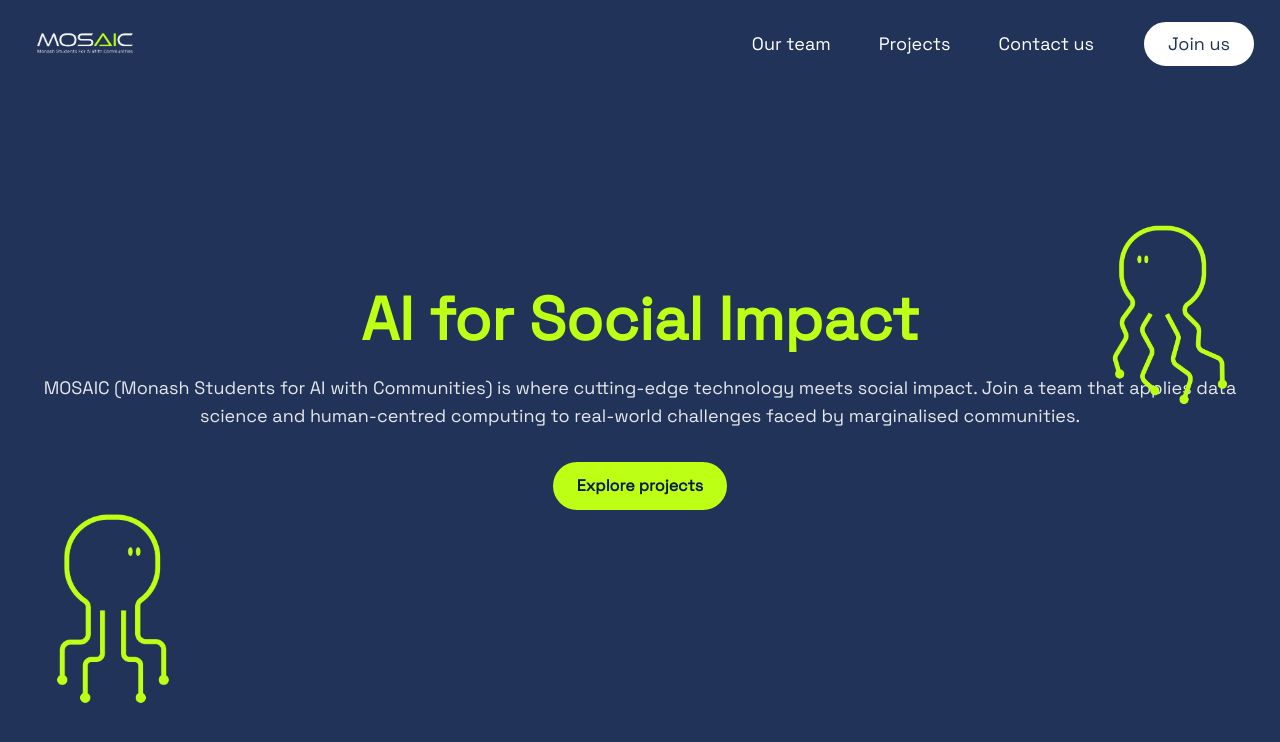
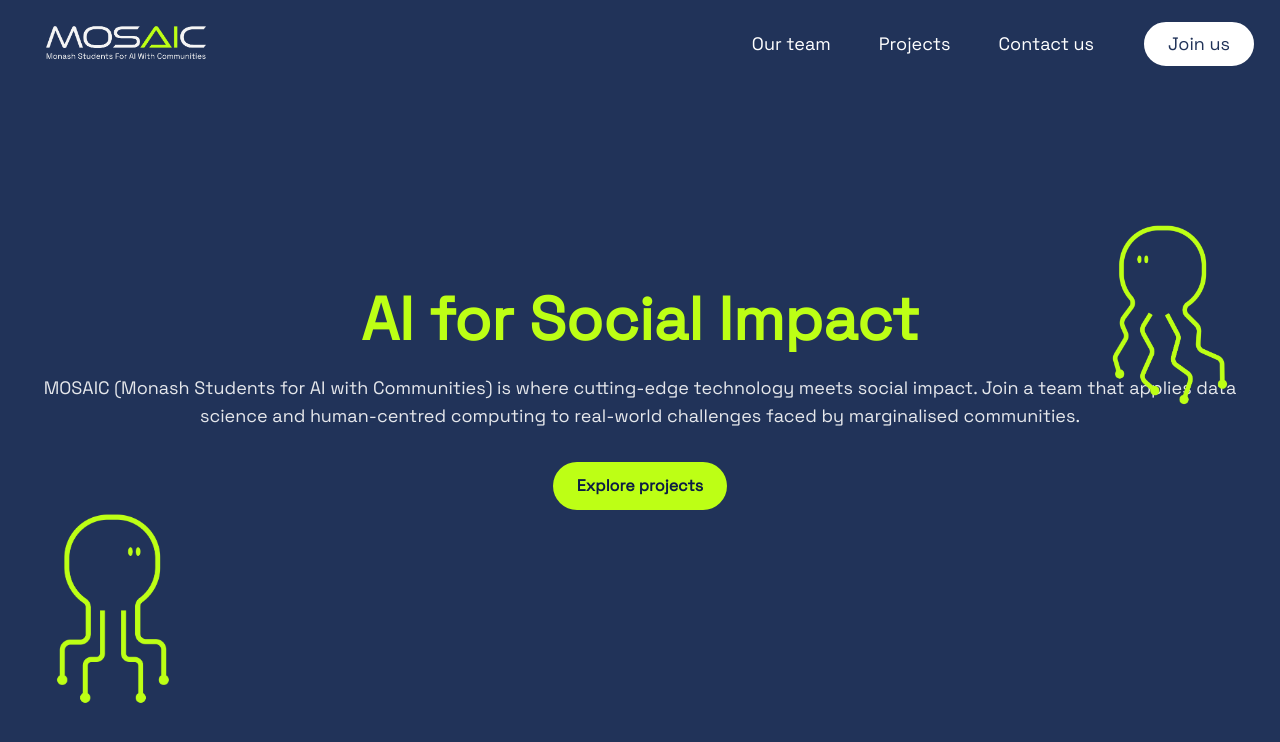
Before and after one commit to Monash-Mosaic/MOSAIC_website, a Next.js app: page / in a window 1280 px wide. Shown: the top 742 px of the page. Built offline with nearby package versions, Linux system fonts and the light colour scheme.

Commit message:
Navbar and layout changes, made logo bigger and changed the color of the text in the navbar

```diff
--- a/src/components/Navbar.jsx
+++ b/src/components/Navbar.jsx
@@ -51,15 +51,15 @@ export default function Navbar({ color = 'light' }) {
       className={`w-full sticky top-0 left-0 z-[999] bg-[#213359] transition-transform duration-300 ${scrolled ? 'shadow-md' : ''} ${show ? 'translate-y-0' : '-translate-y-full'}`}
       tabIndex={-1}
     >
-      <div className="max-w-7xl mx-auto flex justify-between items-center py-5 px-6">
+      <div className="max-w-7xl mx-auto flex justify-between items-center py-0 px-6" style={{ minHeight: '5.5rem' }}>
         <motion.div
           initial={{ opacity: 0, y: 50 }}
           animate={{ opacity: 1, y: 0 }}
           transition={{ type: 'spring', damping: 8, stiffness: 100 }}
         >
-          <div className="text-2xl">
-            <Link href="/" tabIndex={0} className="focus:outline-none focus-visible:ring-2 focus-visible:ring-lime-400 rounded">
-              <img src={logoSource} alt="MOSAIC logo" className="h-12 cursor-pointer" />
+          <div className="text-2xl mr-6 flex items-center h-full">
+            <Link href="/" tabIndex={0} className="focus:outline-none focus-visible:ring-2 focus-visible:ring-lime-400 rounded block h-full">
+              <img src={logoSource} alt="MOSAIC logo" className="h-20 max-h-full w-auto cursor-pointer" />
             </Link>
           </div>
         </motion.div>
```
